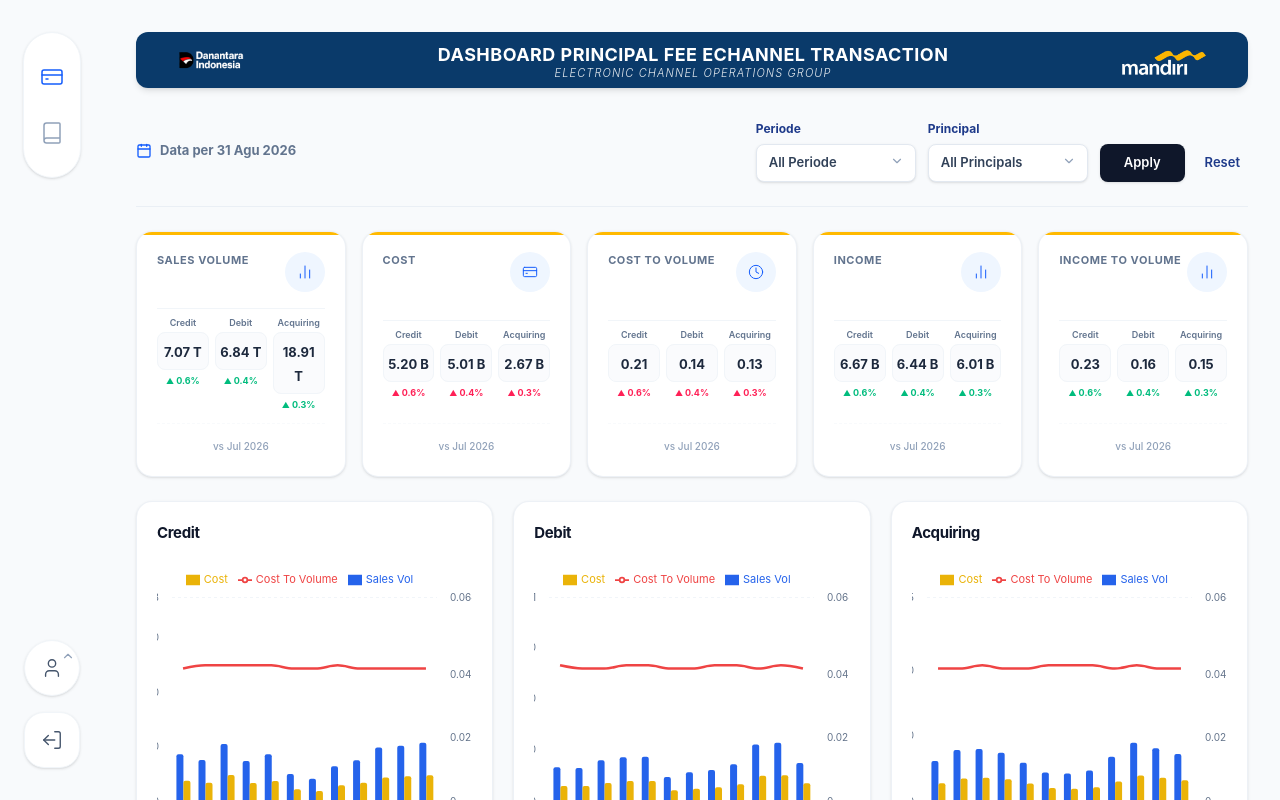
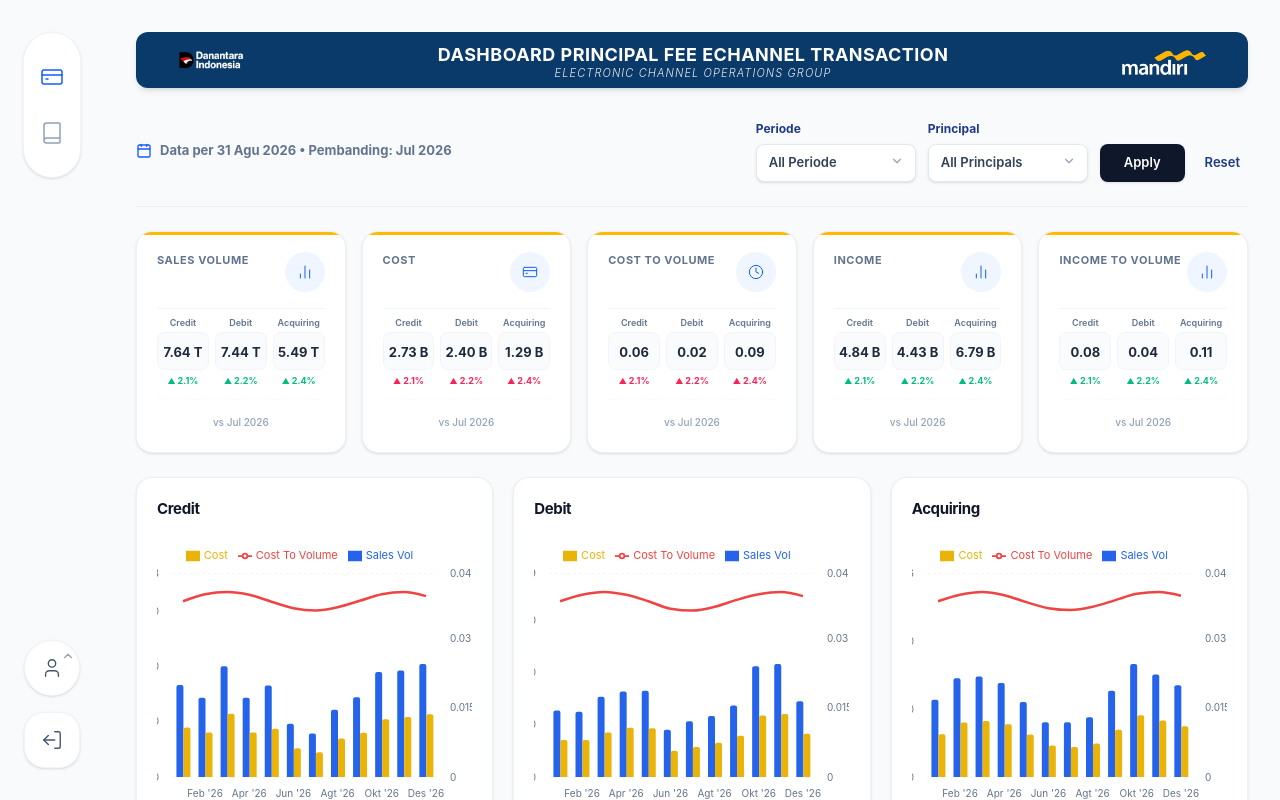
Before and after one commit to hassan2507ali-lgtm/Dashboard_visa-mastercard, a React (Vite) app: page / in a window 1280 px wide. Built offline with nearby package versions, Linux system fonts and the light colour scheme.

Commit message:
last updadete dash

```diff
--- a/src/Dashboard.jsx
+++ b/src/Dashboard.jsx
@@ -9,7 +9,7 @@ import {
 
 // RECHARTS UNTUK GRAFIK COMBO STANDARD
 import {
-  ComposedChart, LineChart, Line, Bar, XAxis, YAxis, CartesianGrid,
+  ComposedChart, Line, Bar, XAxis, YAxis, CartesianGrid,
   Tooltip as RechartsTooltip, Legend as RechartsLegend, ResponsiveContainer
 } from 'recharts';
 
@@ -21,6 +21,8 @@ import {
   BarElement,
   LineElement,
   PointElement,
+  LineController,
+  BarController,
   Title,
   Tooltip as ChartJsTooltip,
   Legend as ChartJsLegend,
@@ -28,14 +30,17 @@ import {
 import { Chart as ChartJsComponent } from 'react-chartjs-2';
 
 // REGISTER CHART.JS COMPONENTS
-ChartJS.register(CategoryScale, LinearScale, BarElement, LineElement, PointElement, Title, ChartJsTooltip, ChartJsLegend);
+ChartJS.register(
+  CategoryScale, LinearScale, BarElement, LineElement, PointElement,
+  LineController, BarController, Title, ChartJsTooltip, ChartJsLegend
+);
 
 // IMPORT GAMBAR LOGO
 import LogoMandiri from  './danatara.png';
 import LogoDanantara from './mandiri.png';
 
 // ==========================================
-// CUSTOM PLUGIN CHART.JS UNTUK TEKS ANGKA DI BAR P/L
+// CUSTOM PLUGIN CHART.JS: TEKS ANGKA HANYA UNTUK LINE
 // ==========================================
 const customLabelsPlugin = {
   id: 'customLabels',
@@ -43,22 +48,27 @@ const customLabelsPlugin = {
     const { ctx, data } = chart;
     ctx.save();
     ctx.font = 'bold 10px Arial';
-    ctx.fillStyle = '#334155';
     ctx.textAlign = 'center';
     ctx.textBaseline = 'middle';
 
     data.datasets.forEach((dataset, i) => {
       const meta = chart.getDatasetMeta(i);
-      if (meta.hidden || dataset.type !== 'bar') return;
-      meta.data.forEach((bar, index) => {
+      // HANYA RENDER ANGKA UNTUK GRAFIK GARIS (LINE), BAR CHART DIABAIKAN
+      if (!meta || meta.hidden || dataset.type !== 'line') return;
+
+      meta.data.forEach((element, index) => {
         const dataValue = dataset.data[index];
-        if (!dataValue || dataValue === 0) return;
+        // Hapus filter dataValue === 0 agar tulisan 0% tetap muncul saat Loss
+        if (dataValue === undefined || dataValue === null || !element) return;
 
-        const x = bar.x;
-        const displayValue = Math.abs(dataValue).toFixed(0);
-        let y = dataset.label === 'Profit' ? bar.y - 12 : bar.y + 12;
+        const x = element.x;
+        // Tambahkan simbol persen (%) di teksnya (termasuk 0%)
+        const displayValue = Math.abs(dataValue).toFixed(0) + '%';
 
-        ctx.fillText(displayValue, x, y);
+        ctx.fillStyle = '#3b82f6'; // Warna biru untuk teks line
+        const y = element.y - 12; // Posisi melayang sedikit di atas garis
+
+        if(x !== undefined && y !== undefined) ctx.fillText(displayValue, x, y);
       });
     });
     ctx.restore();
@@ -88,11 +98,12 @@ const generateDummyData = () => {
 
       const dateString = `${currentDate.getFullYear()}-${String(currentDate.getMonth()+1).padStart(2,'0')}-${String(currentDate.getDate()).padStart(2,'0')}`;
 
-      const baseCost = (Math.random() * 2 + 1) * wave;
+      const baseCost = (Math.random() * 3 + 2) * wave;
       const principalCost = Number(baseCost.toFixed(3));
+      const salesVolume = Number((principalCost * (Math.random() * 1.2 + 1.2)).toFixed(0));
 
-      const salesVolume = Number((principalCost * (Math.random() * 1.5 + 1.5)).toFixed(0));
-      const costRate = Number((Math.random() * 0.015 + 0.035).toFixed(3));
+      const costRateBase = 0.038 + (wave - 1.2) * 0.005;
+      const costRate = Number((costRateBase + (Math.random() * 0.002 - 0.001)).toFixed(4));
 
       data.push({
         id: `TRX-${currentDate.getFullYear()}${String(currentDate.getMonth()+1).padStart(2,'0')}-${1000 + i}`,
@@ -101,7 +112,7 @@ const generateDummyData = () => {
         group: groupName,
         salesVolume: salesVolume,
         principalCost: principalCost,
-        costRate: costRate,
+        costRate: Math.max(costRate, 0.01),
       });
       i++;
     }
@@ -205,8 +216,9 @@ const Dashboard = () => {
         chartMap[groupKey].count += 1;
 
         const pCost = item.principalCost;
-        const monthWave = Math.sin(d.getMonth() * Math.PI / 1.5);
-        const profitRatio = monthWave * 0.6 + 1.1;
+        const monthWave = Math.sin(d.getMonth() * Math.PI / 1.2);
+        const profitRatio = monthWave * 0.8 + 1.1;
+
         const revenue = pCost * profitRatio;
 
         chartMap[groupKey].principalCost += pCost;
@@ -215,27 +227,27 @@ const Dashboard = () => {
 
       const rawChartData = Object.values(chartMap).sort((a, b) => a.sortKey.localeCompare(b.sortKey)).map(data => {
         const netPL = data.totalRevenue - data.principalCost;
-        const plProfit = netPL >= 0 ? netPL : 0;
-        const plLoss = netPL < 0 ? netPL : 0;
+        const marginPct = data.salesVolume ? (netPL / data.salesVolume) * 100 : 0;
+
+        const plProfit = marginPct >= 0 ? marginPct : 0;
+        const plLoss = marginPct < 0 ? marginPct : 0;
 
         return {
           name: data.label,
           salesVolume: Number(data.salesVolume.toFixed(0)),
           principalCost: Number(data.principalCost.toFixed(2)),
-          costToVolume: Number((data.totalRate / data.count).toFixed(3)),
-          plProfit: Number(plProfit.toFixed(2)),
-          plLoss: Number(plLoss.toFixed(2)),
+          costToVolume: Number((data.totalRate / data.count).toFixed(4)),
+          plProfit: Number(plProfit.toFixed(1)),
+          plLoss: Number(plLoss.toFixed(1)),
         };
       });
 
-      // Kalkulasi Gap untuk Line Chart agar melayang di atas bar
       const maxProfit = Math.max(...rawChartData.map(d => d.plProfit));
       const lineGap = maxProfit * 0.15 || 5;
 
       return rawChartData.map(d => ({
         ...d,
-        // Jika Profit -> Line di atas bar + gap. Jika Loss -> Line di atas angka 0 + gap kecil.
-        plLine: d.plProfit > 0 ? Number((d.plProfit + lineGap).toFixed(2)) : Number((lineGap * 0.5).toFixed(2))
+        plLine: d.plProfit > 0 ? Number((d.plProfit + lineGap).toFixed(1)) : 0
       }));
     };
 
@@ -261,6 +273,7 @@ const Dashboard = () => {
     setAppliedFilters({ periode: 'All', principal: 'All' });
   };
   const handleLogout = () => alert("Logout berhasil!");
+  const handleViewDetail = () => navigate('/detail-cost');
 
   // Tooltip Combo Chart (Recharts) dengan Background Transparan Putih
   const CustomTrendTooltip = ({ active, payload, label }) => {
@@ -269,9 +282,9 @@ const Dashboard = () => {
         <div className="bg-white/95 backdrop-blur-sm border border-slate-200 rounded-xl shadow-[0_10px_40px_-10px_rgba(0,0,0,0.15)] p-4 text-[13px] text-slate-700 min-w-[200px] z-50">
           <p className="font-bold text-slate-800 mb-3 border-b border-slate-100 pb-2 text-[14px]">{label}</p>
           <div className="flex flex-col gap-1.5">
-            {payload.map((entry, index) => {
+            {payload?.map((entry, index) => {
               const displayValue = entry.name === 'Cost To Volume'
-                ? Number(entry.value || 0).toFixed(3)
+                ? Number(entry.value || 0).toFixed(4)
                 : Math.abs(entry.value || 0).toFixed(2);
               return (
                 <div key={index} className="flex justify-between items-center text-[12px]">
@@ -296,13 +309,14 @@ const Dashboard = () => {
     datasets: [
       {
         type: 'line',
-        label: 'Trend',
+        label: 'Percentage Margin to Volume',
         data: dataArray.map(d => d.plLine),
         borderColor: '#3b82f6',
-        borderWidth: 2,
+        borderWidth: 2.5,
         pointRadius: 0,
         pointHoverRadius: 0,
         fill: false,
+        pointStyle: 'line',
       },
       {
         type: 'bar',
@@ -311,7 +325,8 @@ const Dashboard = () => {
         backgroundColor: '#22c55e',
         borderColor: '#71717a',
         borderWidth: 1,
-        borderRadius: { topLeft: 4, topRight: 4 }, // Rounded sedikit di atas
+        borderRadius: { topLeft: 4, topRight: 4 },
+        pointStyle: 'rect',
       },
       {
         type: 'bar',
@@ -320,7 +335,8 @@ const Dashboard = () => {
         backgroundColor: '#ef4444',
         borderColor: '#71717a',
         borderWidth: 1,
-        borderRadius: { bottomLeft: 4, bottomRight: 4 }, // Rounded sedikit di bawah
+        borderRadius: { bottomLeft: 4, bottomRight: 4 },
+        pointStyle: 'rect',
       }
     ]
   });
@@ -333,15 +349,23 @@ const Dashboard = () => {
       x: { stacked: true, grid: { display: false, drawBorder: false }, ticks: { font: { size: 10 }, color: '#64748b' } },
       y: {
         stacked: true,
-        grace: '20%', // Menambah ruang atas bawah agar bar tidak boncel/pendek
+        grace: '10%',
         grid: { color: (c) => c.tick.value === 0 ? '#000000' : 'transparent', lineWidth: (c) => c.tick.value === 0 ? 1.5 : 0, drawBorder: false },
         ticks: { display: false }
       }
     },
     plugins: {
-      legend: { display: true, position: 'top', labels: { boxWidth: 12, font: { size: 11 }, filter: (legendItem) => legendItem.text !== 'Trend' } },
+      legend: {
+        display: true,
+        position: 'top',
+        labels: {
+          usePointStyle: true,
+          boxWidth: 16,
+          font: { size: 11 }
+        }
+      },
       tooltip: {
-        backgroundColor: 'rgba(255, 255, 255, 0.95)', // Putih transparan
+        backgroundColor: 'rgba(255, 255, 255, 0.95)',
         titleColor: '#0f172a',
         bodyColor: '#334155',
         borderColor: '#e2e8f0',
@@ -351,10 +375,19 @@ const Dashboard = () => {
         usePointStyle: true,
         callbacks: {
           label: (context) => {
-            if (context.dataset.type === 'line') return null;
             let label = context.dataset.label || '';
             if (label) label += ': ';
-            if (context.parsed.y !== null) label += Math.abs(context.parsed.y).toFixed(2);
+
+            // JIKA LINE CHART (Percentage Margin), ambil nilai aslinya untuk tooltip agar terlihat saat loss
+            if (context.dataset.type === 'line') {
+              const profitVal = context.chart.data.datasets[1].data[context.dataIndex] || 0;
+              const lossVal = context.chart.data.datasets[2].data[context.dataIndex] || 0;
+              const actualMargin = profitVal > 0 ? profitVal : lossVal; // Menangkap persentase asli (bisa minus)
+              label += actualMargin.toFixed(1) + '%';
+            } else {
+              // Untuk bar Profit & Loss
+              if (context.parsed.y !== null) label += Math.abs(context.parsed.y).toFixed(1) + '%';
+            }
             return label;
           },
           labelColor: (context) => {
@@ -419,7 +452,7 @@ const Dashboard = () => {
           {/* FILTER UTAMA (KIRI TEKS, KANAN FILTER) */}
           <header className="flex flex-col xl:flex-row justify-between items-start xl:items-center mb-6 w-full gap-4 border-b border-slate-200/60 pb-6">
             <div className="text-[13px] font-bold text-slate-500 whitespace-nowrap order-2 xl:order-1 flex items-center gap-2">
-              <CalendarIcon size={16} className="text-blue-600" /> Data per 31 Agu 2026
+              <CalendarIcon size={16} className="text-blue-600" /> Data per 31 Agu 2026 • Pembanding: Jul 2026
             </div>
 
             <div className="flex flex-wrap items-end justify-end gap-3 w-full xl:w-auto order-1 xl:order-2" onClick={(e) => e.stopPropagation()}>
@@ -463,7 +496,7 @@ const Dashboard = () => {
                 const baseVal = groupData ? groupData.totalSort : 0;
                 if (baseVal === 0) return { amount: '0', pct: '0%', isUp: true };
                 let amountStr = '';
-                if (card.label === 'Sales Volume') amountStr = ((baseVal % 8000) / 400 + 1.2).toFixed(2) + ' T';
+                if (card.label === 'Sales Volume') amountStr = ((baseVal % 5000) / 800 + 2.5).toFixed(2) + ' T';
                 else if (card.label === 'Cost') amountStr = ((baseVal % 3000) / 500 + 0.5).toFixed(2) + ' B';
                 else if (card.label === 'Cost To Volume') amountStr = ((baseVal % 2) / 10 + 0.01).toFixed(2);
                 else if (card.label === 'Income') amountStr = ((baseVal % 2500) / 400 + 0.8).toFixed(2) + ' B';
@@ -481,7 +514,6 @@ const Dashboard = () => {
                 { label: 'Acquiring', ...getDynamicStats('Acquiring') }
               ];
 
-              // LOGIKA REVERSE TREND KHUSUS COST & COST TO VOLUME
               const isReverseTrend = card.label === 'Cost' || card.label === 'Cost To Volume';
               const colorUp = isReverseTrend ? 'text-rose-500' : 'text-emerald-500';
               const colorDown = isReverseTrend ? 'text-emerald-500' : 'text-rose-500';
@@ -513,7 +545,6 @@ const Dashboard = () => {
                       </div>
                     ))}
                   </div>
-                  {/* TEKS VS JUL 2026 DI BAWAH 1 KALI SAJA */}
                   <div className="text-center mt-3 pt-2 border-t border-slate-50 border-dashed">
                     <span className="text-[10px] font-medium text-slate-400">vs Jul 2026</span>
                   </div>
@@ -526,31 +557,23 @@ const Dashboard = () => {
           <div className="grid grid-cols-12 gap-5 pb-10">
 
             {/* --- BARISAN 1: 3 COMBO GRIDS (CREDIT, DEBIT, ACQUIRING) --- */}
-            {/* Note: 2 Bar per bulan (Sales Volume & Cost) merapat. Line chart (Cost To Volume) melayang bebas di atas agar tidak nabrak */}
             <div className="col-span-12 lg:col-span-4 bg-white p-4 sm:p-5 rounded-2xl shadow-sm border border-slate-200/60 flex flex-col h-[350px]">
               <div className="flex justify-between items-center mb-2">
                 <h3 className="font-bold text-[#0f172a] tracking-tight text-[15px]">Credit</h3>
               </div>
               <div className="flex-1 w-full overflow-visible mt-2">
                 <ResponsiveContainer width="100%" height="100%">
-                  {/* barGap=0 agar kedua bar per bulan saling menempel (mepet) */}
                   <ComposedChart data={dashboardData.creditChartData} barGap={0} barCategoryGap="20%" margin={{top: 10, bottom: 0, right: 0, left: -20}}>
                     <CartesianGrid strokeDasharray="3 3" vertical={false} stroke="#f1f5f9" />
                     <XAxis dataKey="name" axisLine={false} tickLine={false} tick={{fontSize: 10, fill: '#64748b'}} dy={5} />
-
-                    {/* YAxis (Kiri) Ditingkatkan domainnya x 2.2 agar Bar menjadi pendek (berada di bawah) */}
-                    <YAxis yAxisId="left" axisLine={false} tickLine={false} tick={{fontSize: 10, fill: '#64748b'}} dx={-5} width={35} domain={[0, dataMax => Math.ceil(dataMax * 3.5)]} />
-
-                    {/* YAxis (Kanan) Diset agak tinggi agar Line Chart selalu melayang di paruh atas dan tidak nabrak */}
-                    <YAxis yAxisId="right" orientation="right" axisLine={false} tickLine={false} tick={{fontSize: 10, fill: '#64748b'}} dx={5} width={35} domain={[0, dataMax => dataMax * 1.5]} />
-
+                    <YAxis yAxisId="left" axisLine={false} tickLine={false} tick={{fontSize: 10, fill: '#64748b'}} dx={-5} width={35} domain={[0, dataMax => Math.ceil((dataMax || 1) * 1.8)]} />
+                    <YAxis yAxisId="right" orientation="right" axisLine={false} tickLine={false} tick={{fontSize: 10, fill: '#64748b'}} dx={5} width={35} domain={[0, dataMax => ((dataMax || 1) * 1.1)]} />
                     <RechartsTooltip content={<CustomTrendTooltip />} cursor={{ fill: '#f8fafc' }} />
                     <RechartsLegend verticalAlign="top" wrapperStyle={{ fontSize: '11px', paddingBottom: '10px' }} />
 
                     <Bar yAxisId="left" dataKey="salesVolume" name="Sales Vol" fill="#2563eb" maxBarSize={15} radius={[2, 2, 0, 0]} />
                     <Bar yAxisId="left" dataKey="principalCost" name="Cost" fill="#eab308" maxBarSize={15} radius={[2, 2, 0, 0]} />
 
-                    {/* Line Chart murni tanpa node/titik */}
                     <Line yAxisId="right" type="monotone" dataKey="costToVolume" name="Cost To Volume" stroke="#ef4444" strokeWidth={2.5} dot={false} activeDot={false} />
                   </ComposedChart>
                 </ResponsiveContainer>
@@ -566,8 +589,8 @@ const Dashboard = () => {
                   <ComposedChart data={dashboardData.debitChartData} barGap={0} barCategoryGap="20%" margin={{top: 10, bottom: 0, right: 0, left: -20}}>
                     <CartesianGrid strokeDasharray="3 3" vertical={false} stroke="#f1f5f9" />
                     <XAxis dataKey="name" axisLine={false} tickLine={false} tick={{fontSize: 10, fill: '#64748b'}} dy={5} />
-                    <YAxis yAxisId="left" axisLine={false} tickLine={false} tick={{fontSize: 10, fill: '#64748b'}} dx={-5} width={35} domain={[0, dataMax => Math.ceil(dataMax * 3.5)]} />
-                    <YAxis yAxisId="right" orientation="right" axisLine={false} tickLine={false} tick={{fontSize: 10, fill: '#64748b'}} dx={5} width={35} domain={[0, dataMax => dataMax * 1.5]} />
+                    <YAxis yAxisId="left" axisLine={false} tickLine={false} tick={{fontSize: 10, fill: '#64748b'}} dx={-5} width={35} domain={[0, dataMax => Math.ceil((dataMax || 1) * 1.8)]} />
+                    <YAxis yAxisId="right" orientation="right" axisLine={false} tickLine={false} tick={{fontSize: 10, fill: '#64748b'}} dx={5} width={35} domain={[0, dataMax => ((dataMax || 1) * 1.1)]} />
                     <RechartsTooltip content={<CustomTrendTooltip />} cursor={{ fill: '#f8fafc' }} />
                     <RechartsLegend verticalAlign="top" wrapperStyle={{ fontSize: '11px', paddingBottom: '10px' }} />
 
@@ -588,8 +611,8 @@ const Dashboard = () => {
                   <ComposedChart data={dashboardData.acquiringChartData} barGap={0} barCategoryGap="20%" margin={{top: 10, bottom: 0, right: 0, left: -20}}>
                     <CartesianGrid strokeDasharray="3 3" vertical={false} stroke="#f1f5f9" />
                     <XAxis dataKey="name" axisLine={false} tickLine={false} tick={{fontSize: 10, fill: '#64748b'}} dy={5} />
-                    <YAxis yAxisId="left" axisLine={false} tickLine={false} tick={{fontSize: 10, fill: '#64748b'}} dx={-5} width={35} domain={[0, dataMax => Math.ceil(dataMax * 3.5)]} />
-                    <YAxis yAxisId="right" orientation="right" axisLine={false} tickLine={false} tick={{fontSize: 10, fill: '#64748b'}} dx={5} width={35} domain={[0, dataMax => dataMax * 1.5]} />
+                    <YAxis yAxisId="left" axisLine={false} tickLine={false} tick={{fontSize: 10, fill: '#64748b'}} dx={-5} width={35} domain={[0, dataMax => Math.ceil((dataMax || 1) * 1.8)]} />
+                    <YAxis yAxisId="right" orientation="right" axisLine={false} tickLine={false} tick={{fontSize: 10, fill: '#64748b'}} dx={5} width={35} domain={[0, dataMax => ((dataMax || 1) * 1.1)]} />
                     <RechartsTooltip content={<CustomTrendTooltip />} cursor={{ fill: '#f8fafc' }} />
                     <RechartsLegend verticalAlign="top" wrapperStyle={{ fontSize: '11px', paddingBottom: '10px' }} />
 
@@ -601,8 +624,7 @@ const Dashboard = () => {
               </div>
             </div>
 
-            {/* --- BARISAN 2: 3 GRID P/L MENGGUNAKAN CHART.JS (DIVERGING BAR + LINE) --- */}
-            {/* Note: 1 Bulan 1 Bar (Mutlak Profit ATAU Loss). Line menunjuk 0 jika Loss dan memiliki GAP dari atas bar Hijau. */}
+            {/* --- BARISAN 2: 3 GRID P/L --- */}
             {['Credit', 'Debit', 'Acquiring'].map((group, index) => {
 
               const currentData = group === 'Credit' ? dashboardData.creditChartData :
@@ -610,10 +632,12 @@ const Dashboard = () => {
                                   dashboardData.acquiringChartData;
 
               return (
-                <div key={index} className="col-span-12 lg:col-span-4 bg-white p-4 sm:p-5 rounded-2xl shadow-sm border border-slate-200/60 flex flex-col h-[350px] relative">
+                <div key={index} className="col-span-12 lg:col-span-4 bg-white p-4 sm:p-5 rounded-2xl shadow-sm border border-slate-200/60 flex flex-col h-[350px] relative group overflow-visible">
+
                   <div className="flex justify-between items-center mb-2">
                     <h3 className="font-bold text-[#0f172a] tracking-tight text-[15px]">P/L {group}</h3>
                   </div>
+
                   <div className="flex-1 w-full overflow-hidden mt-2 relative">
                     <ChartJsComponent
                       type='bar'
```
